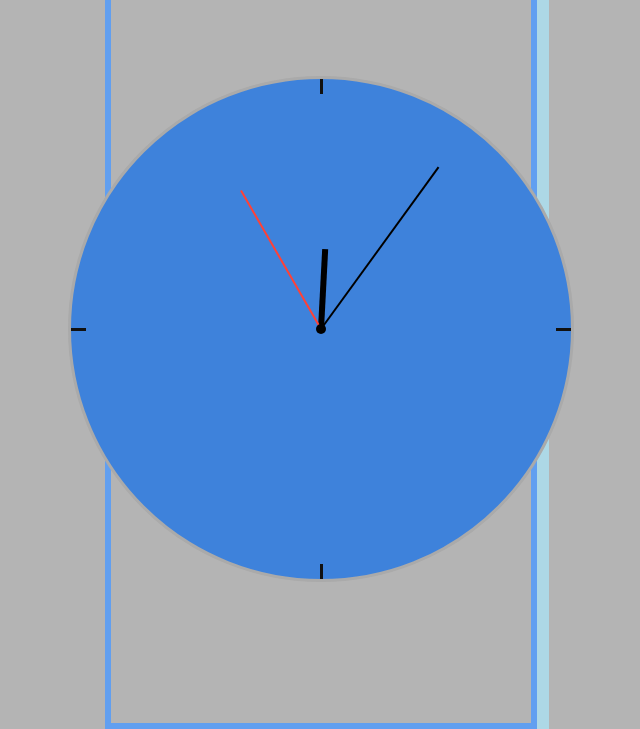
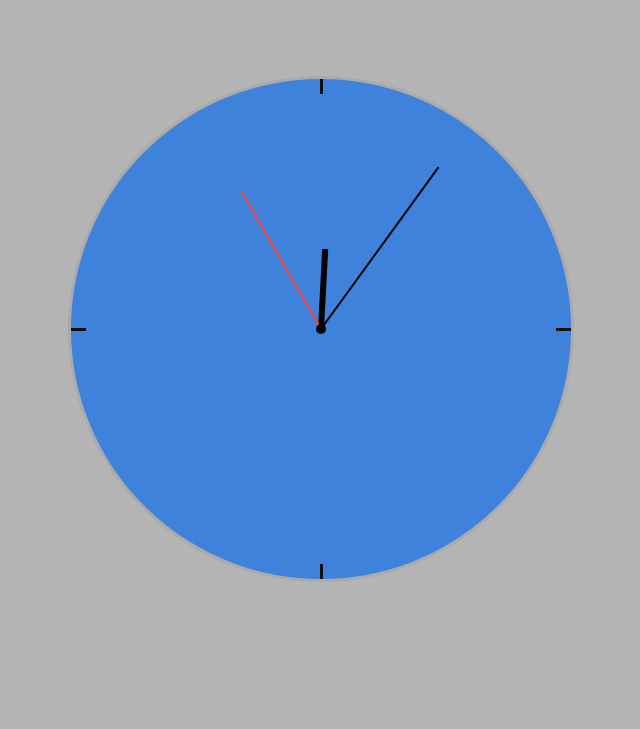
Before and after one commit to vparv/clock, a plain HTML site: page index.html in a window 1280 px wide. Shown: the part 71-800 px from the top of the page, without its empty margins (319-959 px from the left). Drawn offline with Linux system fonts and the light colour scheme.

Commit message:
fixed container

```diff
--- a/style.css
+++ b/style.css
@@ -8,10 +8,6 @@ body {
   background-color: #b4b4b4;
   font-family:-apple-system, BlinkMacSystemFont, 'Segoe UI', Roboto, Oxygen, Ubuntu, Cantarell, 'Open Sans', 'Helvetica Neue', sans-serif;
   text-align: center;
-  border: 6px solid rgb(97, 159, 240);
-  padding: 10px;
-  box-shadow: 12px 12px lightblue;
-  max-width: 25em;
   margin: auto;
 }
 
```
